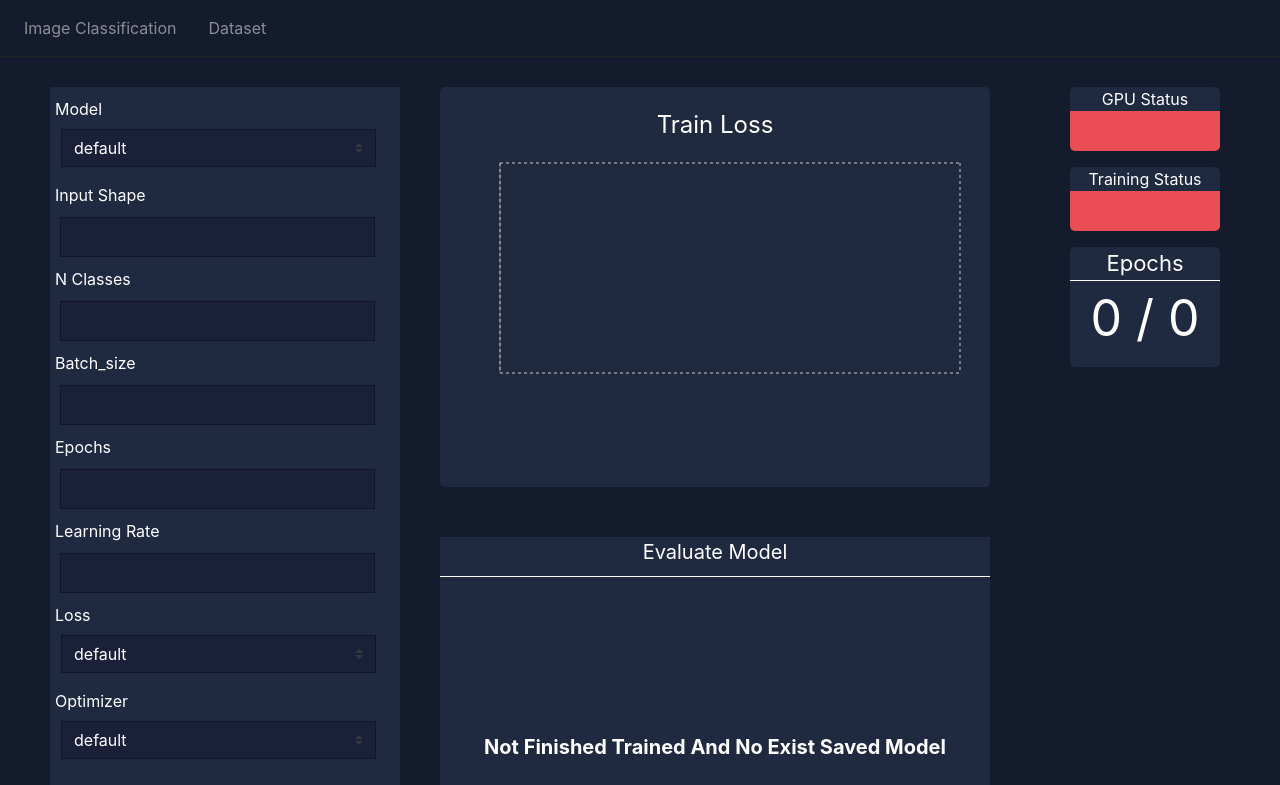
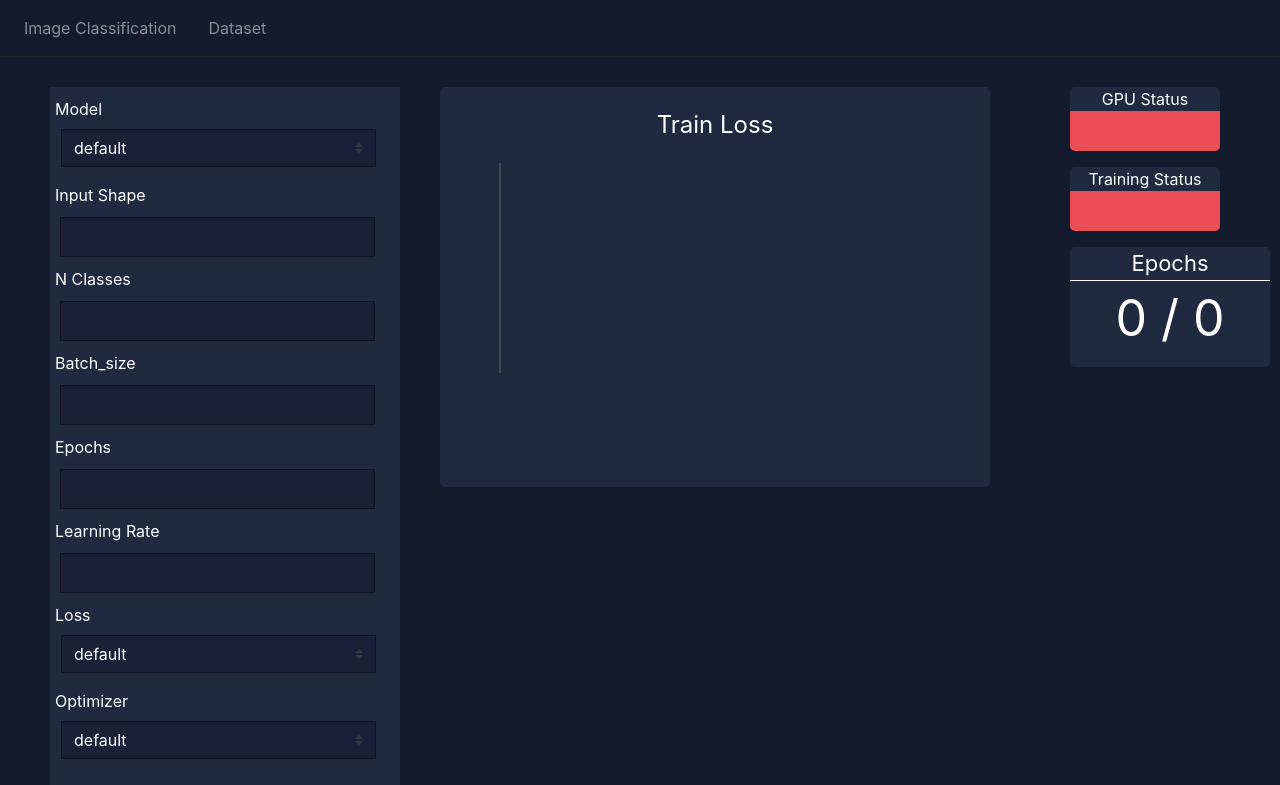
Before and after one commit to kylecocolim/Tensorflow_Automatic_Training, a React (Create React App) app in the folder client/: page / in a window 1280 px wide. Shown: the top 785 px of the page. Built offline with nearby package versions, Linux system fonts and the light colour scheme; no server answers; a web font is replaced by a local one.

Commit message:
update readme

```diff
--- a/client/src/components/DashBoard.jsx
+++ b/client/src/components/DashBoard.jsx
@@ -70,11 +70,7 @@ export default class DashBoard extends Component{
                         trainStat : emptyArray.concat(response.data.trainStat),
                         trainfinishStatus : response.data.trainfinishStatus
                 })
-                if(response.data.trainfinishStatus == true){
-                    this.setState({
-                        isTraining : false
-                    })
-                }
+
             }
         )
 
@@ -116,9 +112,7 @@ export default class DashBoard extends Component{
                     <span className="lossChart inboxWord">Train Loss</span>
                     <Chart dataset={this.state.trainStat} epochLength ={this.state.TotalEpochs}/>
                 </div>
-                <div className="EvaluateBox">
-                    <Evaluate></Evaluate>
-                </div>
+
             </div>
 
             <div className="flexBoxColunm status">
--- a/client/src/components/DashBoard/Chart/lossChart.jsx
+++ b/client/src/components/DashBoard/Chart/lossChart.jsx
@@ -14,7 +14,6 @@ export default class Chart extends Component{
             position : 'relative',
             top : 30
         }
-        console.log(this.props.dataset)
         return(
             <div style={style}>
                 <AreaChart width={550} height={250} data={this.props.dataset}
@@ -27,7 +26,6 @@ export default class Chart extends Component{
                         </defs>
                         <XAxis dataKey="epoch" />
                         <YAxis />
-                        <CartesianGrid strokeDasharray="3 3" />
                         <Tooltip />
                         <Area type="monotone" dataKey="loss" stroke="#8884d8" fillOpacity={1} fill="url(#colorLoss)" />
                         </AreaChart>
--- a/client/src/css/DashBoard.css
+++ b/client/src/css/DashBoard.css
@@ -56,7 +56,7 @@
 .EpochBox{
     position: relative;
     top: 60px;
-    width : 150px;
+    width : 200px;
     height: 120px;
     border-radius : 5px;
 
```
Also changed, not shown: 4 other files (tests, documents, lock files or other folders).
